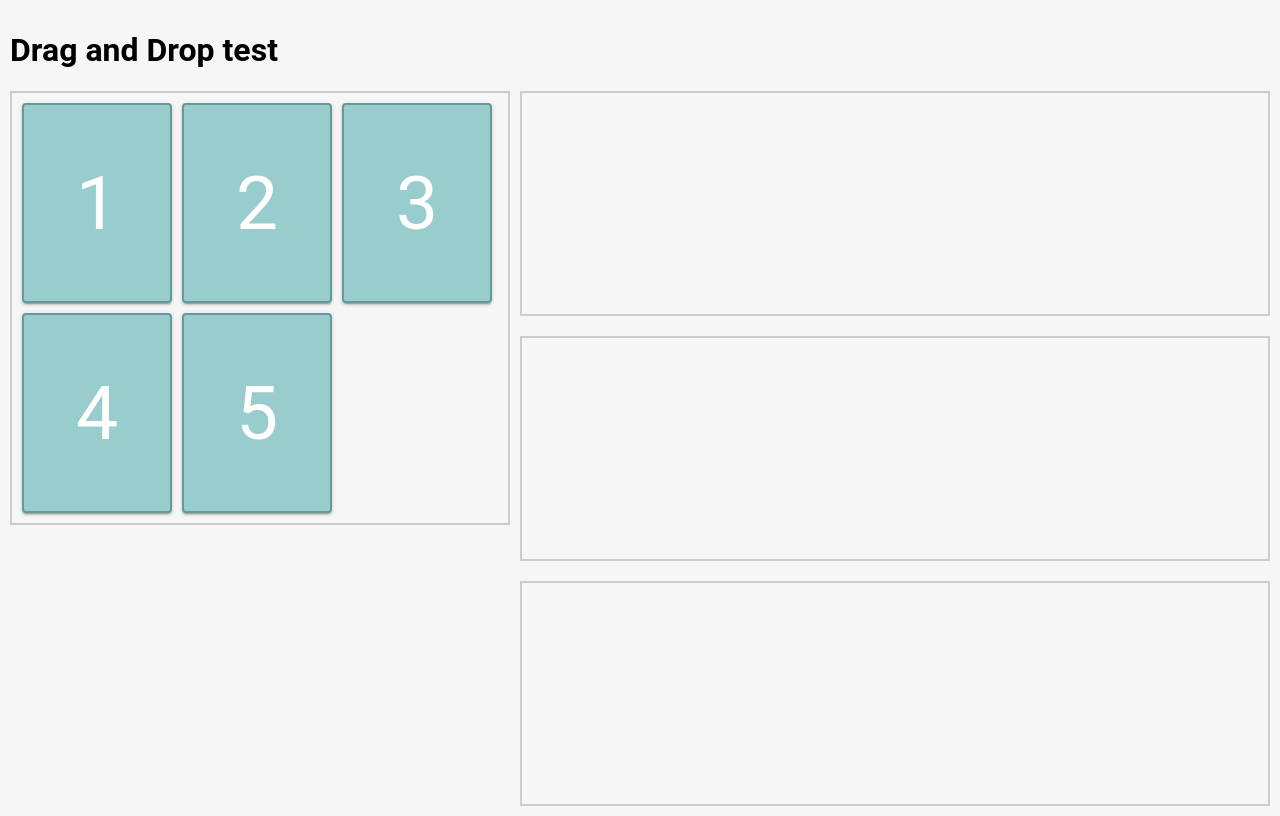
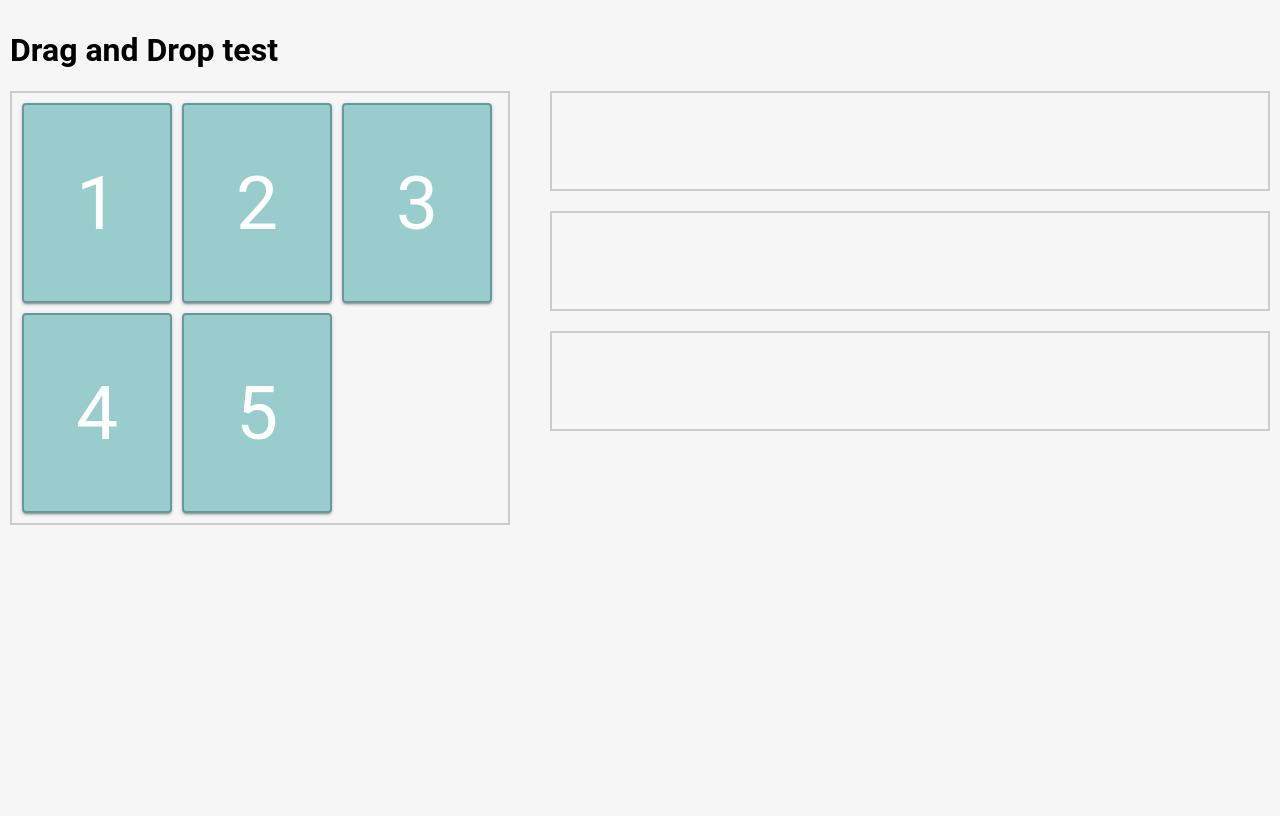
Before and after one commit to andrewlistopadov/angular-material-cdk-example, an Angular app: page /app/drag-and-drop in a window 1280 px wide. Built offline with nearby package versions, Linux system fonts and the light colour scheme.

Commit message:
fixe styles issues;

```diff
--- a/src/app/app-drag-and-drop/drag-and-drop-list/drag-and-drop-list.component.html
+++ b/src/app/app-drag-and-drop/drag-and-drop-list/drag-and-drop-list.component.html
@@ -2,7 +2,7 @@
   <!-- <pre>{{ groupACards | json }}</pre> -->
   <div class="group-wrapper drag-section">
     <div
-      class="group group-a"
+      class="group group-a multi-line"
       cdkDropList
       cdkDropListSortingDisabled
       #groupACardList="cdkDropList"
--- a/src/app/app-drag-and-drop/drag-and-drop-list/drag-and-drop-list.component.scss
+++ b/src/app/app-drag-and-drop/drag-and-drop-list/drag-and-drop-list.component.scss
@@ -3,14 +3,19 @@
 }
 
 .single-line {
-  height: 225px;
+  min-height: 100px;
+  max-height: 240px; /* due to scroll on overflowing */
   & + & {
     margin-top: 20px;
   }
 }
 
+.multi-line {
+  min-height: 224px;
+}
+
 .group-wrapper + .group-wrapper {
-  margin-left: 10px;
+  margin-left: 40px;
 }
 
 .group {
@@ -27,6 +32,11 @@
 .drop-section {
   flex: 1;
   min-width: 500px;
+
+  & > .group {
+    display: flex;
+    overflow: auto;
+  }
 }
 
 .card {
@@ -35,6 +45,13 @@
 }
 
 .cdk-drag-preview {
-  box-shadow: 0 5px 5px -3px rgba(0, 0, 0, 0.2),
-    0 8px 10px 1px rgba(0, 0, 0, 0.14), 0 3px 14px 2px rgba(0, 0, 0, 0.12);
+  box-shadow: 0 5px 5px -3px rgba(0, 0, 0, 0.2), 0 8px 10px 1px rgba(0, 0, 0, 0.14), 0 3px 14px 2px rgba(0, 0, 0, 0.12);
 }
+
+/*.cdk-drop-list-receiving {
+  border-color: red;
+}*/
+
+.drop-section > .cdk-drop-list-dragging {
+  border-color: rgba(4, 96, 169, 0.5);
+}
```
